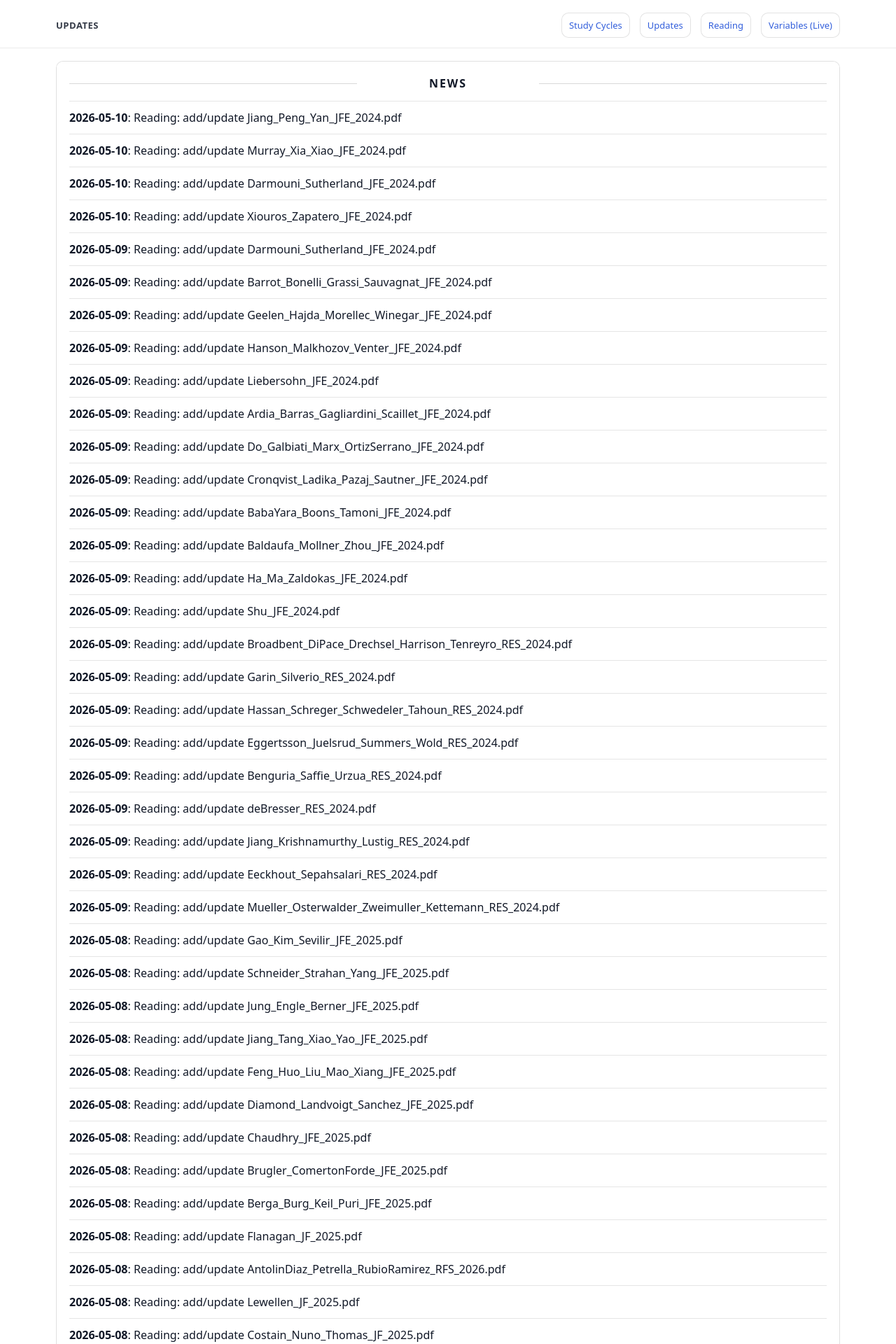
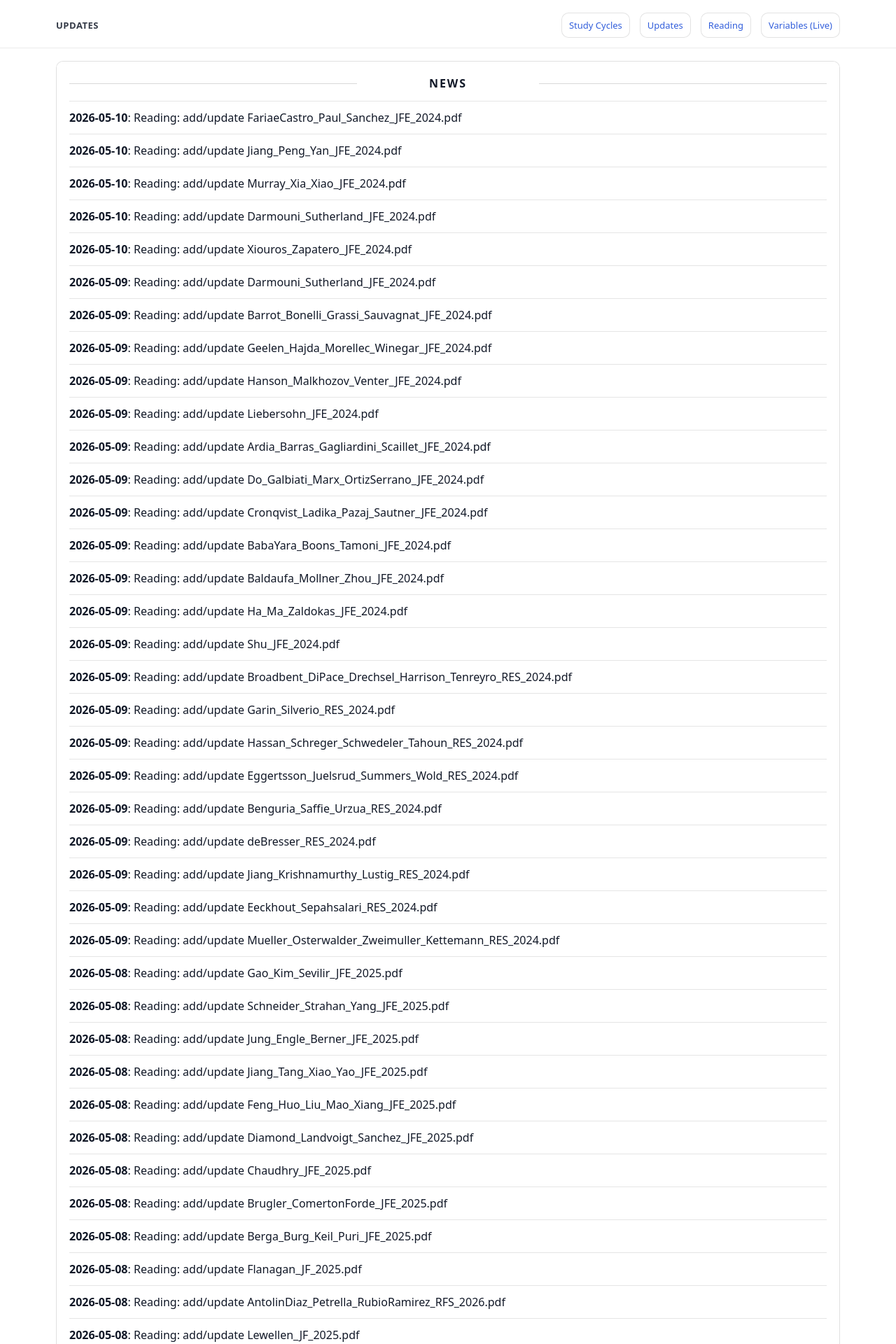
Before and after one commit to yaxinzn/study-archive, a Jekyll site: the page built from updates/index.md, in a window 1280 px wide. Shown: the top 1920 px of the page at 70% size. Built offline with Jekyll 4.4.1, drawn with Linux system fonts in a browser that asks for light colours; some of the changed text lies outside the part shown.

Commit message:
chore: update NEWS feed

```diff
--- a/_data/news.yml
+++ b/_data/news.yml
@@ -1,4 +1,7 @@
 # Auto-generated update history (sorted newest -> oldest). Do not edit manually.
+- ts: "1778367923"
+  date: "2026-05-10"
+  title: "Reading: add/update FariaeCastro_Paul_Sanchez_JFE_2024.pdf"
 - ts: "1778367581"
   date: "2026-05-10"
   title: "Reading: add/update Jiang_Peng_Yan_JFE_2024.pdf"
```
